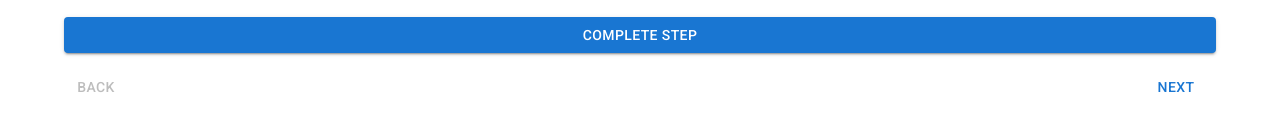
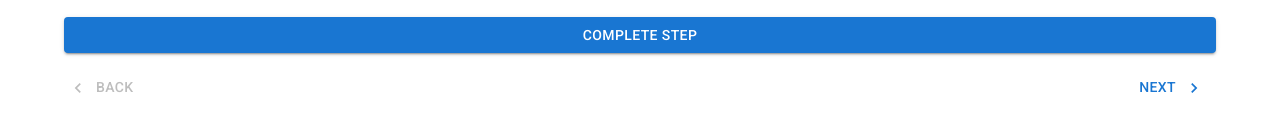
Before and after one commit to dfxe/c-b-analysis-expert, a Next.js app in the folder c-b-analysis-expert/: page / in a window 1280 px wide. Shown: the part 368-500 px from the top of the page. Built offline with nearby package versions, Linux system fonts and the light colour scheme.

Commit message:
Add animejs

```diff
--- a/c-b-analysis-expert/components/survey/OutTable.tsx
+++ b/c-b-analysis-expert/components/survey/OutTable.tsx
@@ -12,6 +12,7 @@ import Typography from "@mui/material/Typography";
 import Paper from "@mui/material/Paper";
 import KeyboardArrowDownIcon from "@mui/icons-material/KeyboardArrowDown";
 import KeyboardArrowUpIcon from "@mui/icons-material/KeyboardArrowUp";
+import anime from "animejs";
 
 function createData(
   name: string,
@@ -115,8 +116,18 @@ const rows = [
 ];
 
 export default function OutTable() {
+  React.useEffect(() => {
+    anime({
+      targets: "#out-table-1",
+      translateY: [-250, 0],
+      opacity: [0, 1],
+      easing: "linear",
+      duration: 500,
+    });
+  }, []);
+
   return (
-    <TableContainer sx={{ width: "80vw" }} component={Paper}>
+    <TableContainer id="out-table-1" sx={{ width: "80vw" }} component={Paper}>
       <Table aria-label="collapsible table">
         <TableHead>
           <TableRow>
--- a/c-b-analysis-expert/components/survey/SubmitEntry.tsx
+++ b/c-b-analysis-expert/components/survey/SubmitEntry.tsx
@@ -1,7 +1,5 @@
 import React, { Dispatch, SetStateAction } from "react";
 import Button from "@mui/material/Button";
-import { useTheme } from "@mui/material/styles";
-import MobileStepper from "@mui/material/MobileStepper";
 
 import Box from "@mui/material/Box";
 import Stepper from "@mui/material/Stepper";
@@ -11,6 +9,7 @@ import StepButton from "@mui/material/StepButton";
 import Typography from "@mui/material/Typography";
 import KeyboardArrowLeft from "@mui/icons-material/KeyboardArrowLeft";
 import KeyboardArrowRight from "@mui/icons-material/KeyboardArrowRight";
+
 interface SubmitEntryProps {
   setCurrentPage: Dispatch<SetStateAction<number>>;
   summaries: string[];
@@ -160,11 +159,16 @@ export default function SubmitEntry({
                   disabled={activeStep === 0}
                   onClick={handleBack}
                   sx={{ mr: 1 }}
+                  startIcon={<KeyboardArrowLeft></KeyboardArrowLeft>}
                 >
                   Back
                 </Button>
                 <Box sx={{ flex: "1 1 auto" }} />
-                <Button onClick={handleNext} sx={{ mr: 1 }}>
+                <Button
+                  onClick={handleNext}
+                  sx={{ mr: 1 }}
+                  endIcon={<KeyboardArrowRight></KeyboardArrowRight>}
+                >
                   Next
                 </Button>
               </Box>
--- a/c-b-analysis-expert/package.json
+++ b/c-b-analysis-expert/package.json
@@ -14,11 +14,13 @@
     "@fontsource/roboto": "^4.5.8",
     "@mui/icons-material": "^5.10.3",
     "@mui/material": "^5.10.3",
+    "animejs": "^3.2.1",
     "next": "12.2.5",
     "react": "18.2.0",
     "react-dom": "18.2.0"
   },
   "devDependencies": {
+    "@types/animejs": "^3.1.5",
     "@types/node": "18.7.14",
     "@types/react": "18.0.18",
     "@types/react-dom": "18.0.6",
--- a/c-b-analysis-expert/pages/index.tsx
+++ b/c-b-analysis-expert/pages/index.tsx
@@ -14,7 +14,7 @@ const Home: NextPage = () => {
       </Head>
       <div
         style={{
-          position: "fixed",
+          position: "absolute",
           left: "4vw",
           top: "2vh",
           padding: "1em",
```
Also changed, not shown: c-b-analysis-expert/fault-db.csv, 2 other files (tests, documents, lock files or other folders).
